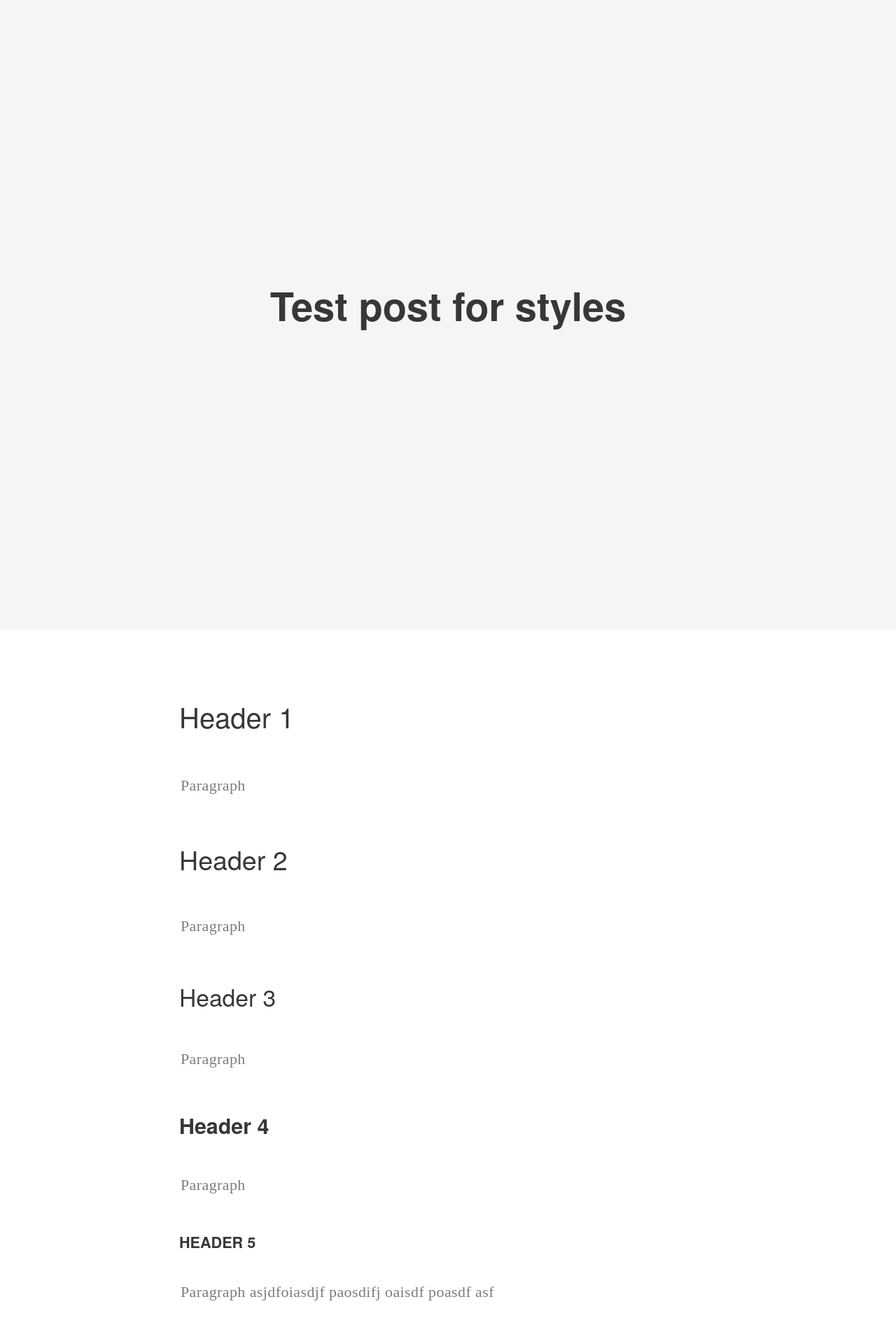
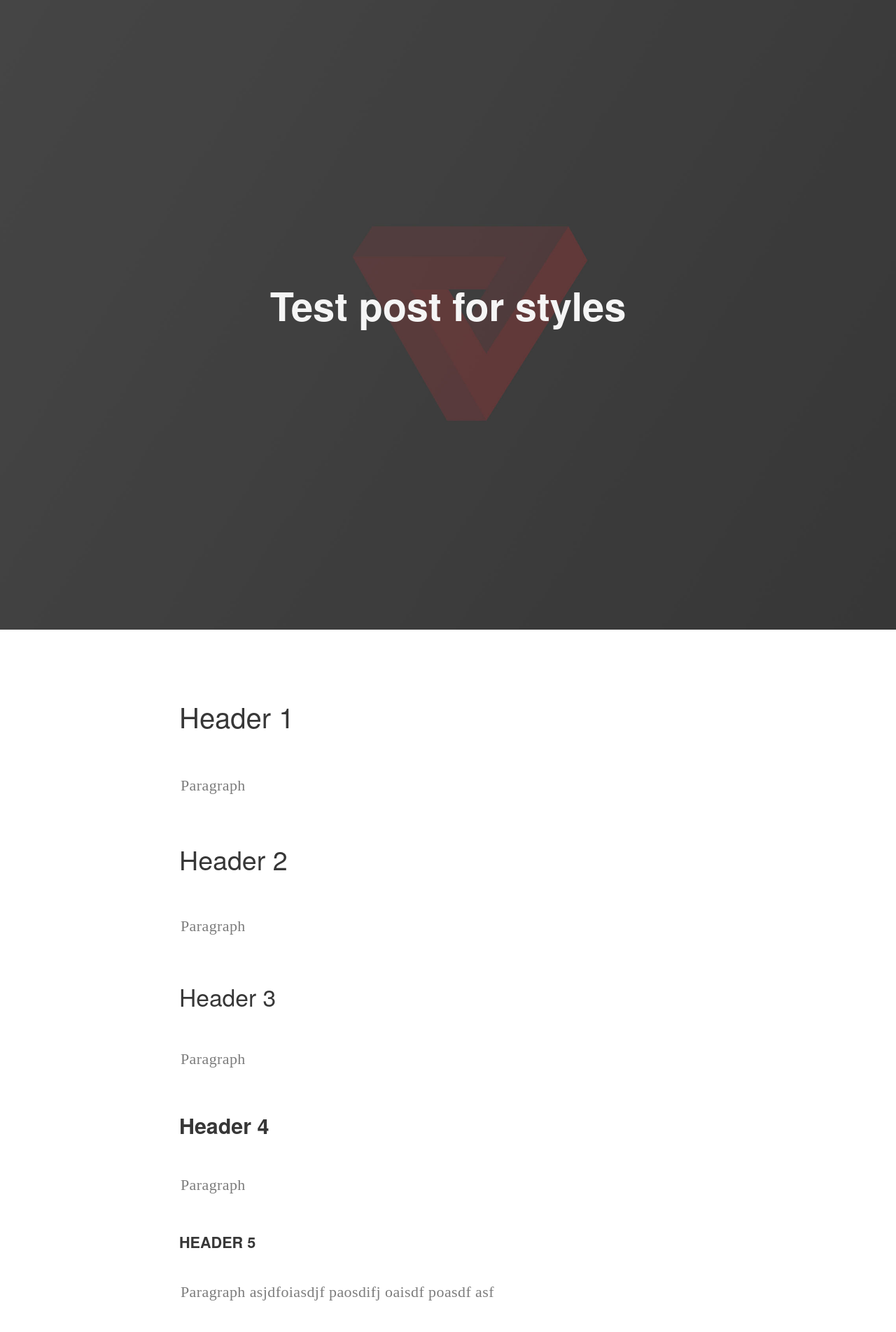
Before and after one commit to CTi-Winnipeg/cti-winnipeg.github.io, a Jekyll site: the page built from code/_posts/2015-01-01-test-post.md, in a window 1280 px wide. Shown: the top 1904 px of the page at 70% size. Built offline with Jekyll 4.4.1, drawn with Linux system fonts in a browser that asks for light colours.

Commit message:
Feature tint tweaks

```diff
--- a/code/_posts/2015-01-01-test-post.md
+++ b/code/_posts/2015-01-01-test-post.md
@@ -2,7 +2,7 @@
 layout: post
 title: Test post for styles
 author: Richard Bennett
-feature_img: //cti-winnipeg.github.io/img/dark-feature.jpg
+feature_img: url('//cti-winnipeg.github.io/img/dark-feature.jpg')
 feature_tint: dark
 ---
 
--- a/stylesheets/styles.css
+++ b/stylesheets/styles.css
@@ -207,6 +207,11 @@ header.post {
   background-position: center center;
 }
 
+header.post.dark {
+  background-color: #373737;
+  color: #f5f5f5;
+}
+
 article.post {
   padding: 4em 0em;
 }
```
